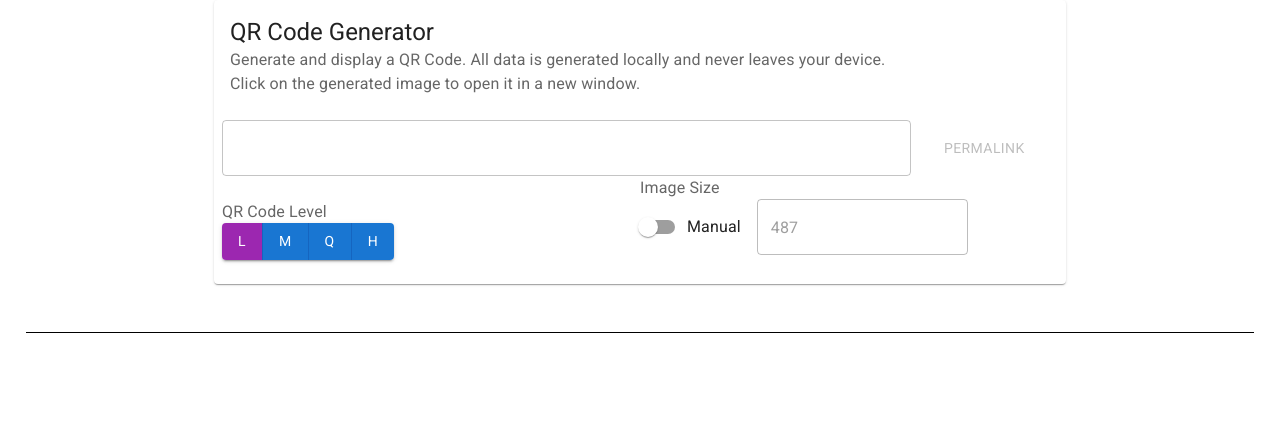
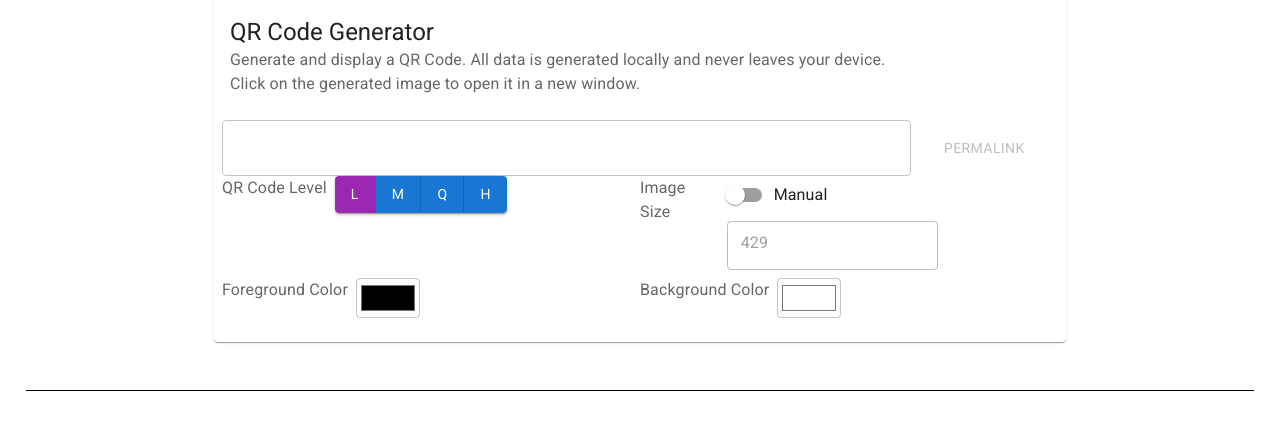
Before and after one commit to tkw1536/qr.everyone.wtf, a React (Vite) app: page / in a window 1280 px wide. Shown: the top 430 px of the page. Built offline with nearby package versions, Linux system fonts and the light colour scheme.

Commit message:
Add color controls

```diff
--- a/src/pages/index.module.css
+++ b/src/pages/index.module.css
@@ -3,3 +3,30 @@
     width: 100vw;
     margin-left: -25vw;
 }
+
+.controls {
+    align-items: start;
+}
+
+.control {
+    display: flex;
+    flex-direction: column;
+    gap: 8px;
+}
+
+.control :global(legend) {
+    margin-bottom: 0;
+    padding: 0;
+    line-height: 1.5;
+}
+
+.colorInput {
+    box-sizing: border-box;
+    height: 40px;
+    width: 64px;
+    padding: 2px;
+    border: 1px solid rgba(0, 0, 0, 0.23);
+    border-radius: 4px;
+    background: transparent;
+    cursor: pointer;
+}
--- a/src/pages/index.tsx
+++ b/src/pages/index.tsx
@@ -20,13 +20,16 @@ import styles from './index.module.css'
 
 type QRCodeLevel = QRCodeProps['level']
 
-interface State extends Pick<QRProps, 'text' | 'level'> {
+interface State extends Pick<QRProps, 'text' | 'level' | 'fgColor' | 'bgColor'> {
   autoSize: number
   useManualSize: boolean
   manualSize: number
 }
 
 const levels = ['L', 'M', 'Q', 'H'] as const satisfies readonly QRCodeLevel[]
+
+const DEFAULT_FG_COLOR = '#000000'
+const DEFAULT_BG_COLOR = '#ffffff'
 
 export default class Home extends React.Component<object, State> {
   static QR_MIN_HEIGHT = 128
@@ -38,6 +41,8 @@ export default class Home extends React.Component<object, State> {
   override state: State = {
     text: '',
     level: levels[0],
+    fgColor: DEFAULT_FG_COLOR,
+    bgColor: DEFAULT_BG_COLOR,
 
     autoSize: 128,
     useManualSize: false,
@@ -52,6 +57,14 @@ export default class Home extends React.Component<object, State> {
   storeLevel = (level: QRCodeLevel, event: React.MouseEvent<HTMLButtonElement>) => {
     event.preventDefault()
     this.setState({ level })
+  }
+
+  storeFgColor = (event: React.ChangeEvent<HTMLInputElement>) => {
+    this.setState({ fgColor: event.target.value })
+  }
+
+  storeBgColor = (event: React.ChangeEvent<HTMLInputElement>) => {
+    this.setState({ bgColor: event.target.value })
   }
 
   toggleManual = (event: React.ChangeEvent<HTMLInputElement>) => {
@@ -108,7 +121,7 @@ export default class Home extends React.Component<object, State> {
 
   override render() {
     const {
-      text, level, autoSize, manualSize, useManualSize,
+      text, level, autoSize, manualSize, useManualSize, fgColor, bgColor,
     } = this.state
     const theText = text || ''
     const displaySize = useManualSize ? manualSize : autoSize
@@ -133,15 +146,14 @@ export default class Home extends React.Component<object, State> {
                   </Button>
                 </Grid>
               </Grid>
-              <Grid container spacing={1}>
-                <Grid item sm={6}>
-                  <br />
+              <Grid container spacing={1} className={styles.controls}>
+                <Grid item sm={6} className={styles.control}>
                   <FormLabel component="legend">QR Code Level</FormLabel>
                   <ButtonGroup variant="contained" color="primary" aria-label="contained primary button group">
                     {levels.map((l) => <Button onClick={this.storeLevel.bind(this, l)} key={`variant-${l}`} color={l === level ? 'secondary' : 'primary'}>{l}</Button>)}
                   </ButtonGroup>
                 </Grid>
-                <Grid item sm={6}>
+                <Grid item sm={6} className={styles.control}>
                   <FormLabel component="legend">Image Size</FormLabel>
                   <FormGroup row={true}>
                     <FormControlLabel
@@ -150,6 +162,14 @@ export default class Home extends React.Component<object, State> {
                     />
                     <TextField type="number" value={Math.round(displaySize)} onChange={this.storeManualSize} disabled={!useManualSize} />
                   </FormGroup>
+                </Grid>
+                <Grid item sm={6} className={styles.control}>
+                  <FormLabel component="legend" htmlFor="fg-color">Foreground Color</FormLabel>
+                  <input id="fg-color" className={styles.colorInput} type="color" value={fgColor} onChange={this.storeFgColor} />
+                </Grid>
+                <Grid item sm={6} className={styles.control}>
+                  <FormLabel component="legend" htmlFor="bg-color">Background Color</FormLabel>
+                  <input id="bg-color" className={styles.colorInput} type="color" value={bgColor} onChange={this.storeBgColor} />
                 </Grid>
               </Grid>
             </Grid>
@@ -160,7 +180,7 @@ export default class Home extends React.Component<object, State> {
 
         <br />
         <div className={styles.qr} ref={this.codeRef}>
-          {text !== '' && <QRRender text={text} level={level} size={displaySize} />}
+          {text !== '' && <QRRender text={text} level={level} size={displaySize} fgColor={fgColor} bgColor={bgColor} />}
         </div>
         <br />
       </Container>
@@ -172,6 +192,8 @@ interface QRProps {
   text: string
   level: QRCodeLevel
   size: number
+  fgColor: string
+  bgColor: string
 }
 
 class QRRender extends React.Component<QRProps, { key: string; data?: string }> {
@@ -183,8 +205,8 @@ class QRRender extends React.Component<QRProps, { key: string; data?: string }>
     this.mounted = false
   }
 
-  static getKey({ level, text, size }: QRProps): string {
-    return `${level};${size.toString()};${text}`
+  static getKey({ level, text, size, fgColor, bgColor }: QRProps): string {
+    return `${level};${size.toString()};${fgColor};${bgColor};${text}`
   }
 
   static getDerivedStateFromProps(props: QRProps) {
@@ -192,9 +214,14 @@ class QRRender extends React.Component<QRProps, { key: string; data?: string }>
   }
 
   private async updateCodeState() {
-    const { text, level, size } = this.props
+    const { text, level, size, fgColor, bgColor } = this.props
 
-    const data = await toDataURL(text, { errorCorrectionLevel: level, type: 'image/png', width: size } as QRCodeRenderersOptions)
+    const data = await toDataURL(text, {
+      errorCorrectionLevel: level,
+      type: 'image/png',
+      width: size,
+      color: { dark: fgColor, light: bgColor },
+    } as QRCodeRenderersOptions)
 
     if (!this.mounted) return
     this.setState({ data })
@@ -213,14 +240,14 @@ class QRRender extends React.Component<QRProps, { key: string; data?: string }>
   }
 
   override render() {
-    const { text, level, size } = this.props
+    const { text, level, size, fgColor, bgColor } = this.props
     const { key } = this.state
     let { data } = this.state
     if (QRRender.getKey(this.props) !== key) {
       data = undefined
     }
 
-    const code = <QRCode value={text} level={level} size={size} />
+    const code = <QRCode value={text} level={level} size={size} fgColor={fgColor} bgColor={bgColor} />
     if (data !== undefined) {
       return <a href={data} target="_blank" rel="noreferrer">{code}</a>
     }
```
